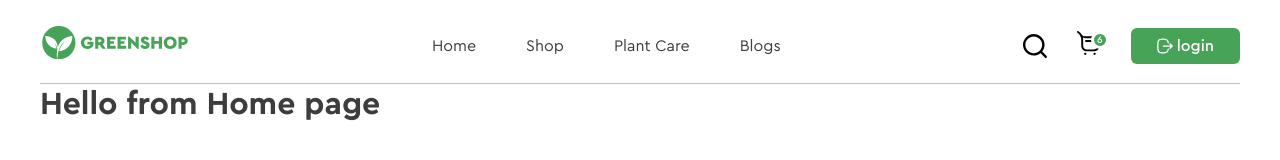
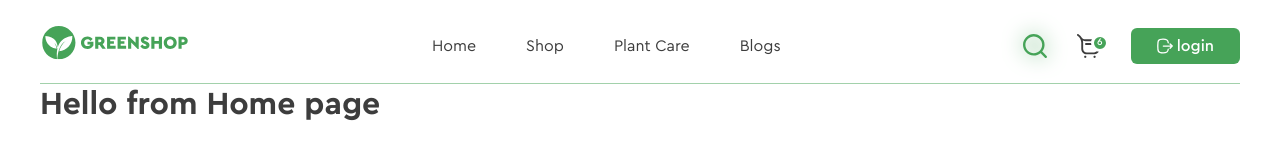
Before and after one commit to Baylovka/store, a Next.js app: page / in a window 1280 px wide. In both pictures the pointer is over the button 1034 px from the left and 45 px from the top of the page. Shown: the top 160 px of the page. Built offline with nearby package versions, Linux system fonts and the light colour scheme.

Commit message:
feat: add hover effect

```diff
--- a/src/scss/components/_button-icon.scss
+++ b/src/scss/components/_button-icon.scss
@@ -6,6 +6,12 @@
     font-size: 0;
     width: fit-content;
     height: fit-content;
-    color: $color-primary-gray;
+    fill: $color-primary-gray;
     cursor: pointer;
+    transition: fill .3s, filter .3s;
+
+    &:hover {
+        fill: $color-primary-green;
+        filter: drop-shadow(0 0 10px $color-primary-green);
+    }
 }
--- a/src/scss/components/_button.scss
+++ b/src/scss/components/_button.scss
@@ -15,4 +15,13 @@
 
     fill: none;
     stroke: $color-primary-white;
+
+    transition: all .3s;
+
+    &:hover {
+        background-color: $color-primary-white;
+        color: $color-primary-green;
+        stroke: $color-primary-green;
+        box-shadow: 0 0 6px $color-primary-green;
+    }
 }
--- a/src/scss/components/_cart.scss
+++ b/src/scss/components/_cart.scss
@@ -1,7 +1,17 @@
 .cart {
     position: relative;
+    fill: $color-primary-gray;
+    font-size: 0;
+    transition: fill .3s, filter .3s, border 3s;
 
-    // &__icon {}
+    &:hover {
+        fill: $color-primary-green;
+        filter: drop-shadow(0 0 10px $color-primary-green);
+    }
+
+    &:hover &__count {
+        border: 3px $color-primary-green solid;
+    }
 
     &__count {
         position: absolute;
@@ -20,5 +30,6 @@
         font-family: "Cera Pro";
         font-size: 10px;
         font-weight: 500;
+        transition: border .3s;
     }
 }
```
